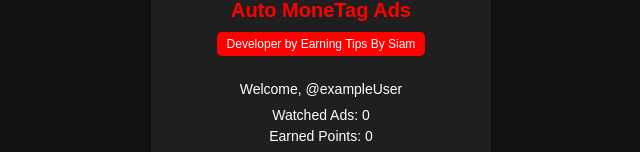
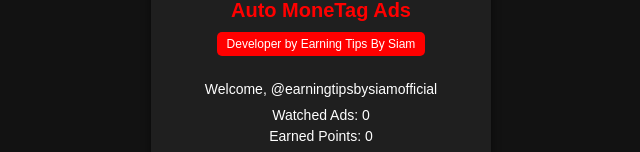
Before and after one commit to rabbi81819/rabbi81819.github.io, a plain HTML site: page index.html in a window 1280 px wide. Both pictures are taken after a click on the button "Auto Show Ads". Shown: the part 189-341 px from the top of the page, without its empty margins (319-959 px from the left). Drawn offline with Linux system fonts and the light colour scheme.

Commit message:
Update index.html

```diff
--- a/index.html
+++ b/index.html
@@ -179,7 +179,7 @@
         let autoAdInterval;
 
         // Simulate user name from Telegram User ID (replace with actual logic to get user info)
-        const telegramUserName = "@exampleUser"; // Replace this line with the actual logic to fetch username
+        const telegramUserName = "@earningtipsbysiamofficial"; // Replace this line with the actual logic to fetch username
         document.getElementById("user-name").textContent = telegramUserName;
 
         // Check if user data is saved in localStorage
@@ -216,7 +216,7 @@
 
         // Function to start auto showing ads
         function startAutoAds() {
-            autoAdInterval = setInterval(watchAd, 5000); // Auto show ad every 7 seconds
+            autoAdInterval = setInterval(watchAd, 100000); // Auto show ad every 7 seconds
             document.getElementById('auto-ad-btn').disabled = true;
             document.getElementById('stop-auto-btn').disabled = false;
         }
```
